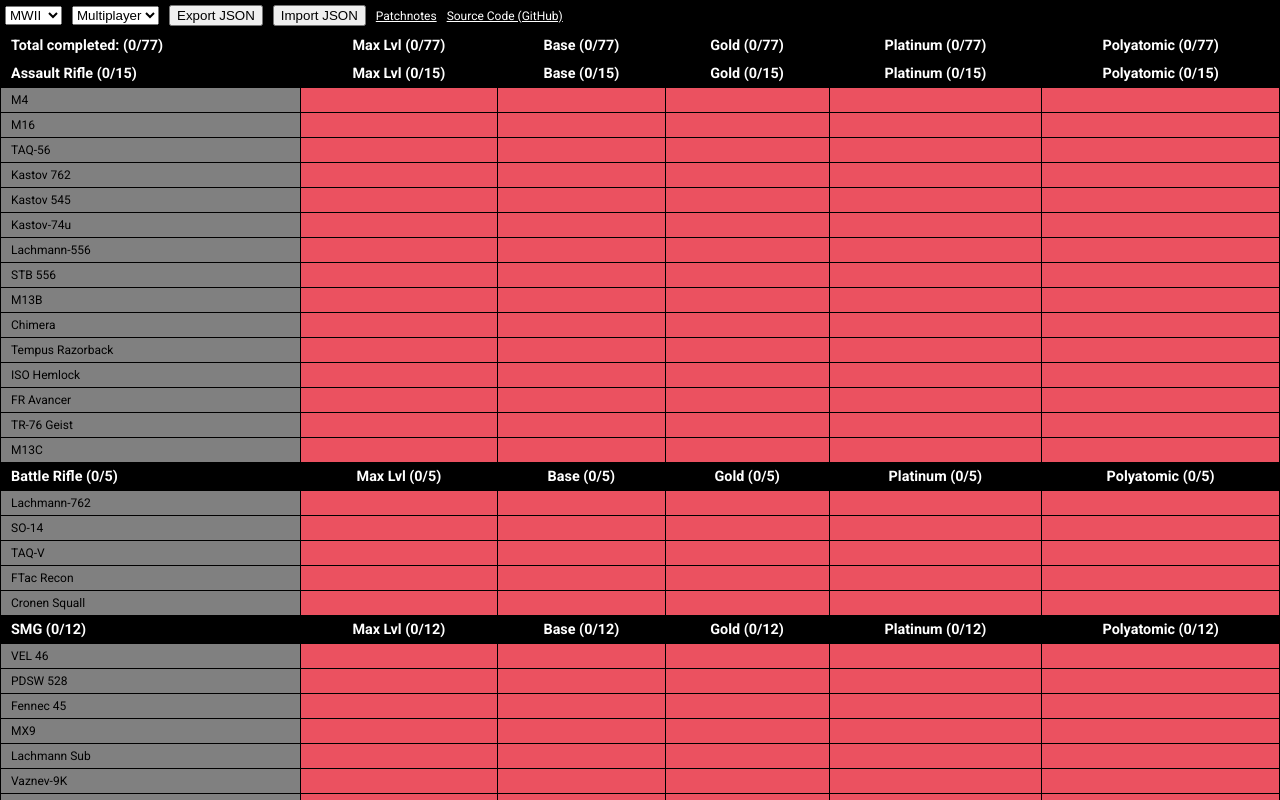
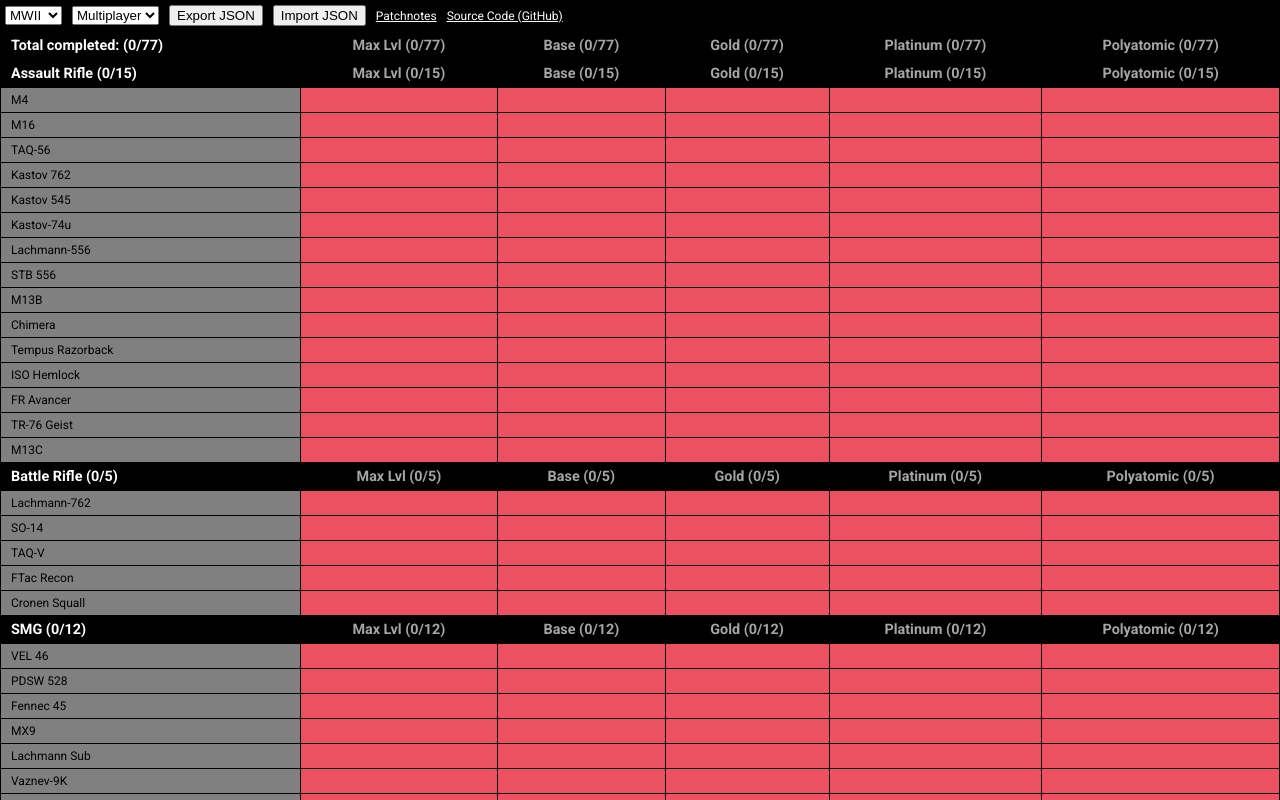
Before and after one commit to mavanmanen/CoD-Camo-Tracker, a Vue app: page / in a window 1280 px wide. Shown: the top 800 px of the page. Built offline with nearby package versions, Linux system fonts and the light colour scheme.

Commit message:
Minur UI update

```diff
--- a/src/App.vue
+++ b/src/App.vue
@@ -1,6 +1,6 @@
 <script setup lang="ts">
 import { useDataStore } from '@/stores/data-store'
-import { stringify } from 'querystring';
+import { ref } from 'vue'
 
 const state = useDataStore()
 state.loadData()
@@ -31,6 +31,16 @@
   reader.readAsText(file)
 }
 
+const hoveredColumn = ref(-1)
+
+function columnHover(column: number) {
+  hoveredColumn.value = column
+}
+
+function isHovered(column: number) {
+  return hoveredColumn.value == column
+}
+
 </script>
 
 <template>
@@ -55,9 +65,9 @@
     <table v-if="state.selectedMode">
       <thead>
         <tr>
-          <th>Total completed: ({{ formatCompletion(state.getTotalCompleted()) }})</th>
-          <th>Max Lvl ({{ formatCompletion(state.getTotalMaxLevelCount()) }})</th>
-          <th v-for="camoType in state.camos" :key="camoType.name">
+          <th >Total completed: ({{ formatCompletion(state.getTotalCompleted()) }})</th>
+          <th @mouseover="columnHover(0)" :class="(isHovered(0) ? 'hovered' : '')">Max Lvl ({{ formatCompletion(state.getTotalMaxLevelCount()) }})</th>
+          <th @mouseover="columnHover(index + 1)" :class="(isHovered(index + 1) ? 'hovered' : '')" v-for="(camoType, index) in state.camos" :key="camoType.name">
             {{ camoType.name }} ({{ formatCompletion(state.getCamoTotalCompletionCount(camoType.name)) }})
           </th>
         </tr>
@@ -66,8 +76,8 @@
         <thead @click="state.toggleCategory(index)">
           <tr>
             <th>{{ weaponType[0] }} ({{ formatCompletion(state.getWeaponTypeCompletionCount(weaponType[0])) }})</th>
-            <th>Max Lvl ({{ formatCompletion(state.getWeaponTypeMaxLevelCount(weaponType[0])) }})</th>
-            <th v-for="camoType in state.camos" :key="camoType.name">
+            <th @mouseover="columnHover(0)" :class="(isHovered(0) ? 'hovered' : '')">Max Lvl ({{ formatCompletion(state.getWeaponTypeMaxLevelCount(weaponType[0])) }})</th>
+            <th @mouseover="columnHover(index + 1)" :class="(isHovered(index + 1) ? 'hovered' : '')" v-for="(camoType, index) in state.camos" :key="camoType.name">
               {{ camoType.name }} ({{ formatCompletion(state.getCamoCompletionCount(weaponType[0], camoType.name)) }})
             </th>
           </tr>
@@ -76,13 +86,15 @@
           <tr :class="state.getWeaponCompleted(weaponType[0], weapon.name) ? 'completed' : ''"
             v-for="weapon in weaponType[1]" :key="weapon.name">
             <td>{{ weapon.name }}</td>
-            <td class="check-cell" style="--completion-colour: #027a02;" :class="weapon.maxLvl ? 'completed' : ''"
-              @click="state.toggleMaxLevel(weaponType[0], weapon.name)" title="Max Lvl"></td>
+            <td class="check-cell" style="--completion-colour: #027a02;" :class="(weapon.maxLvl ? 'completed' : '') + ' ' + (isHovered(0) ? 'hovered' : '')"
+              @click="state.toggleMaxLevel(weaponType[0], weapon.name)" title="Max Lvl"
+              @mouseover="columnHover(0)"></td>
             <td class="check-cell" :style="'--completion-colour: ' + state.getCompletionColour(camoCompletion[0]) + ';'"
-              :class="camoCompletion[1] ? 'completed' : ''"
-              v-for="camoCompletion in weapon.progress.get(state.selectedMode?.name)" :key="camoCompletion[0]"
+              :class="(camoCompletion[1] ? 'completed' : '') + ' ' + (isHovered(index + 1) ? 'hovered' : '')"
+              v-for="(camoCompletion, index) in weapon.progress.get(state.selectedMode?.name)" :key="camoCompletion[0]"
               @click="state.toggleCamoCompletion(weaponType[0], weapon.name, camoCompletion[0])"
-              :title="camoCompletion[0]"></td>
+              :title="camoCompletion[0]"
+              @mouseover="columnHover(index + 1)"></td>
           </tr>
         </tbody>
       </template>
@@ -118,14 +130,27 @@
     padding: 5px 10px;
   }
 
+  td.hovered {
+    opacity: 0.8;
+  }
+
+  th.hovered {
+    color: white;
+  }
+
+  td:not(:first-child):hover {
+    opacity: 0.5 !important;
+  }
+
   thead {
     font-size: 1.2rem;
     background-color: black;
-    color: white;
+    color: rgb(165, 165, 165);
 
     th {
       &:first-child {
         text-align: left;
+        color: white;
       }
 
       text-align: center;
```
